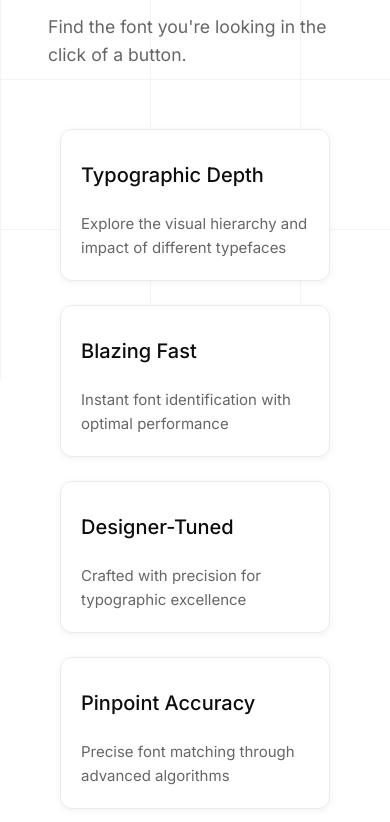
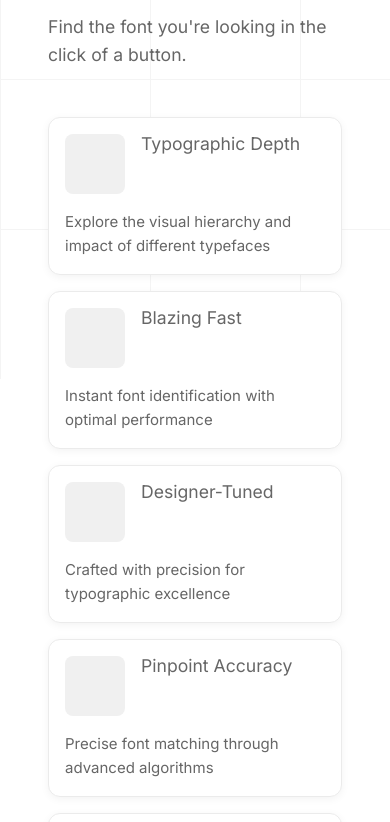
Before and after one commit to ajamous1/my-type.ai, a Next.js app: page / in a window 390 px wide. Shown: the part 971-1793 px from the top of the page. Built offline with nearby package versions, Linux system fonts and the light colour scheme.

Commit message:
more responsive adjustments

```diff
--- a/src/components/landing-page/assets/grid/BentoGrid.tsx
+++ b/src/components/landing-page/assets/grid/BentoGrid.tsx
@@ -22,14 +22,28 @@ const fontCards: CardData[] = [
   { title: 'Anywhere, Any Type', description: 'Identify fonts from any background, of any shape, any scale, any size.', id: 5 }
 ];
 
-// Create a simplified card component specifically for mobile view
-const MobileCard = ({ title, description }: { title: string, description: string }): ReactElement => {
+// Bento Card component with proper layout structure
+const BentoCard = ({ title, description, id, children }: {
+  title: string,
+  description: string,
+  id: number,
+  children?: React.ReactNode
+}): ReactElement => {
   return (
     <div className={styles.bentoCard}>
+      {/* Card header with thumbnail and title properly vertically aligned */}
       <div className={styles.cardHeader}>
-        <div className={styles.title}>{title}</div>
+        <div className={styles.thumbnail}>
+          {/* Icon or thumbnail content */}
+        </div>
+        <h3 className={styles.title}>{title}</h3>
       </div>
+
+      {/* Description takes full width below header */}
       <p className={styles.description}>{description}</p>
+
+      {/* Optional card content */}
+      {children && <div className={styles.cardContent}>{children}</div>}
     </div>
   );
 };
@@ -59,7 +73,7 @@ export default function BentoGrid(): ReactElement {
       <div className={styles.mobileGrid}>
         {fontCards.map((card) => (
           <div key={card.id} className={styles.fullWidthRow}>
-            <MobileCard title={card.title} description={card.description} />
+            <BentoCard title={card.title} description={card.description} id={card.id} />
           </div>
         ))}
       </div>
--- a/src/styles/BentoGrid.module.css
+++ b/src/styles/BentoGrid.module.css
@@ -6,7 +6,7 @@
   max-width: 1800px;
   margin: 0 auto;
   user-select: none;
-  padding: 20px;
+
 }
 
 .bentoCard {
@@ -123,9 +123,7 @@
 
 /* Tablet */
 @media (max-width: 1023px) {
-  .bentoSection {
-    padding: 16px;
-  }
+
 
   .twoCol {
     grid-template-columns: 1fr 1fr;
@@ -177,42 +175,76 @@
   }
 }
 
-/* Mobile */
+/* === MOBILE STYLES FIX === */
+/* === MOBILE STYLES MATCHING SUPABASE DESIGN === */
+/* === MOBILE STYLES MATCHING LAYOUT STRUCTURE === */
 @media (max-width: 639px) {
-  .bentoSection {
-    padding: 12px;
+
+
+  .mobileGrid {
+    gap: 16px;
   }
 
+  /* Bento card styles for mobile */
   .mobileGrid .bentoCard {
     width: 100%;
+    padding: 16px;
+    background-color: white;
+    border-radius: 12px;
+    box-shadow: 0 2px 8px rgba(0, 0, 0, 0.05);
+    border: 1px solid #ebebeb;
     min-height: auto;
     height: auto;
-    padding: 20px;
   }
 
-  .mobileGrid {
-    gap: 24px;
+  /* Content layout */
+  .mobileCardContent {
+    display: flex;
+    align-items: flex-start;
+    width: 100%;
   }
 
-  .mobileGrid .cardHeader {
-    height: 50px;
-    margin-bottom: 12px;
-  }
-
-  .mobileGrid .thumbnail {
-    width: 50px;
-    height: 50px;
-  }
-
-  .mobileGrid .title {
+  /* Icon container */
+  .mobileIconContainer {
+    flex-shrink: 0;
+    width: 42px;
+    height: 42px;
+    background-color: #f0f0f0;
+    border-radius: 6px;
+    margin-right: 16px;
+    display: flex;
+    align-items: center;
+    justify-content: center;
     font-size: 20px;
   }
 
-  .mobileGrid .description {
-    font-size: 15px;
+  /* Text content container */
+  .mobileTextContent {
+    flex-grow: 1;
+    display: flex;
+    flex-direction: column;
   }
 
-  /* Hide all visual elements on mobile - only show metadata */
+  /* Title styles */
+  .mobileTitle {
+    font-size: 18px;
+    font-weight: 500;
+    color: #333;
+    margin: 0 0 6px 0;
+    line-height: 1.3;
+    font-family: 'Inter', sans-serif;
+  }
+
+  /* Description styles */
+  .mobileDescription {
+    font-size: 14px;
+    color: #666;
+    margin: 0;
+    line-height: 1.5;
+    font-family: 'Inter', sans-serif;
+  }
+
+  /* Hide the complex animations and components */
   .mobileGrid .fallingTextContainer,
   .mobileGrid .strokeZapWrapper,
   .mobileGrid .pinpointContainer,
@@ -221,13 +253,6 @@
   .mobileGrid .airbnbLetterGrid,
   .mobileGrid .cardContentRow {
     display: none !important;
-  }
-
-  .mobileGrid .cardContent {
-    display: flex;
-    flex-direction: column;
-    justify-content: center;
-    height: 100%;
   }
 }
 
```
